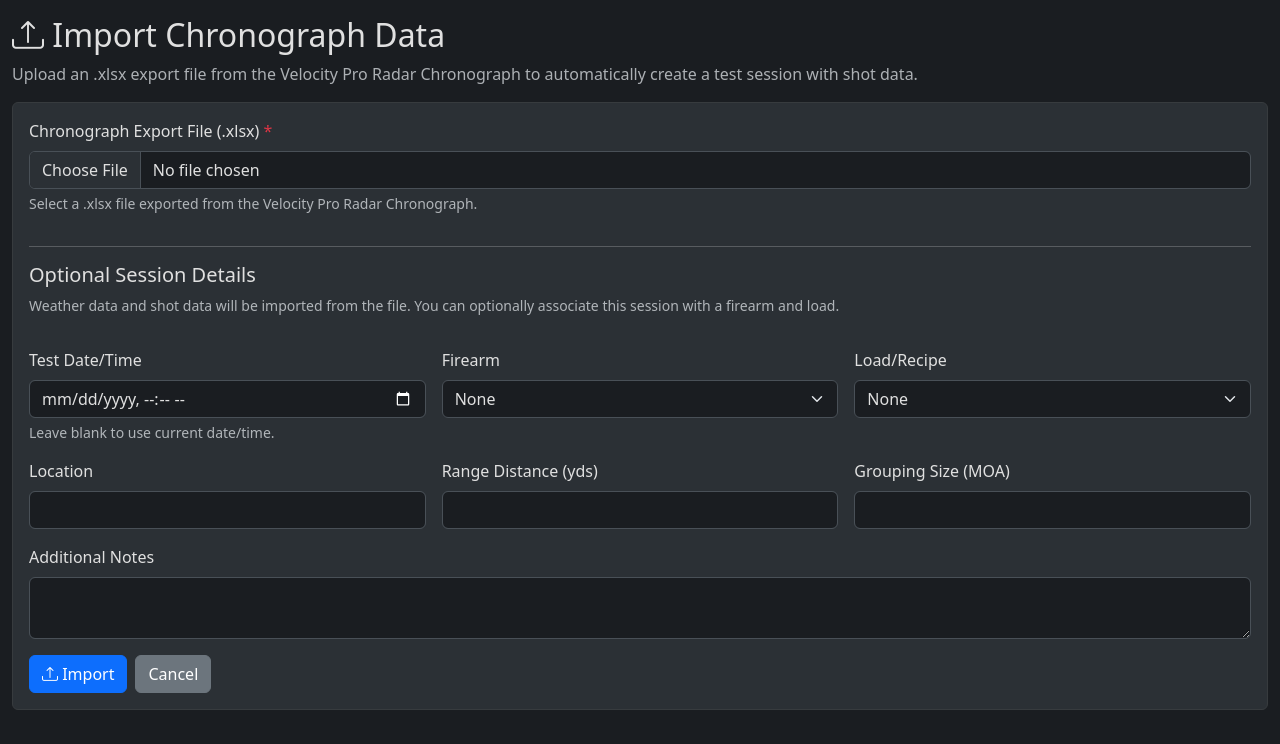
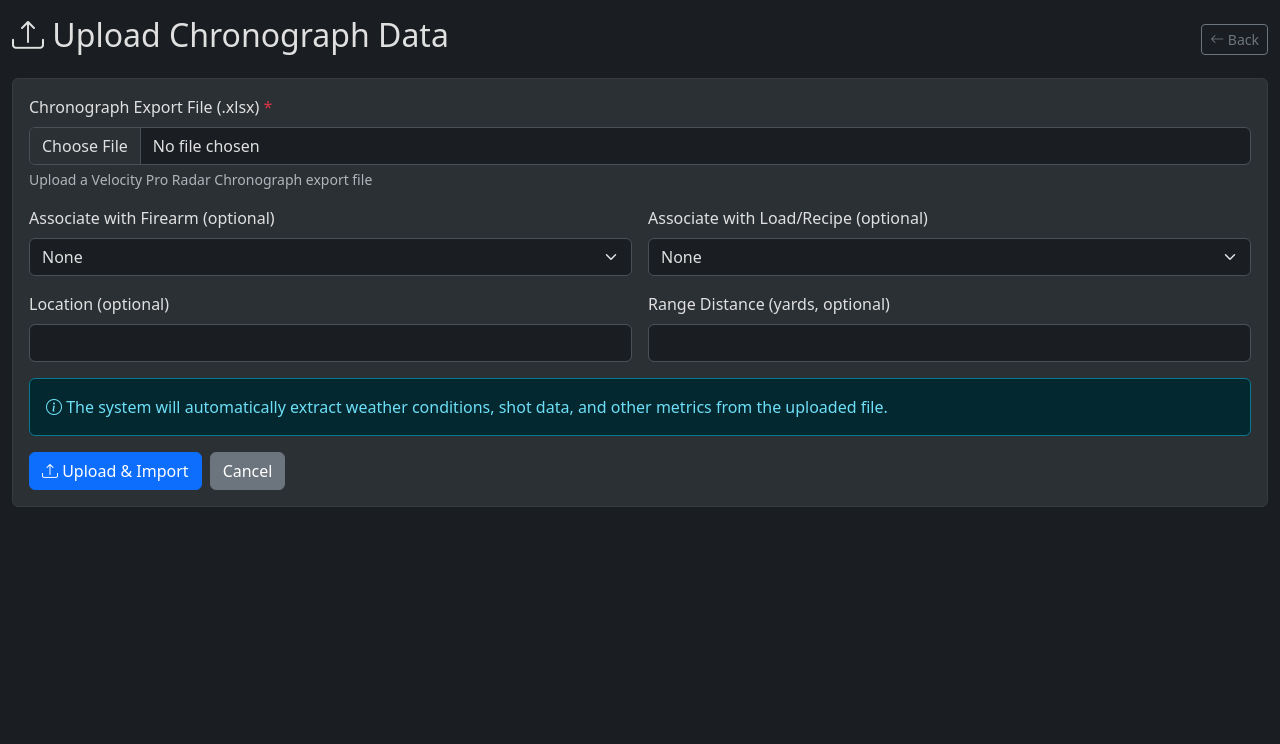
Before and after one commit to clbiggs/reloading, a Flask app: page /upload/ in a window 1280 px wide. Shown: the part 56-800 px from the top of the page. Run offline with Flask 3, Linux system fonts and the light colour scheme; parts of the project's set-up code (start-up, migrations or seed data) failed here and were passed over.

Commit message:
updated recipe/load selection dropdown.

```diff
--- a/src/templates/upload/index.html
+++ b/src/templates/upload/index.html
@@ -1,30 +1,23 @@
 {% extends "base.html" %}
-{% block title %}Import Chronograph Data - Reloading Tracker{% endblock %}
+{% block title %}Upload Chronograph Data - Reloading Tracker{% endblock %}
 {% block content %}
-<h2><i class="bi bi-upload"></i> Import Chronograph Data</h2>
-<p class="text-muted">Upload an .xlsx export file from the Velocity Pro Radar Chronograph to automatically create a test session with shot data.</p>
+<div class="d-flex justify-content-between align-items-center mb-3">
+    <h2><i class="bi bi-upload"></i> Upload Chronograph Data</h2>
+    <a href="{{ url_for('test_sessions.index') }}" class="btn btn-outline-secondary btn-sm"><i class="bi bi-arrow-left"></i> Back</a>
+</div>
 
-<div class="card mt-3">
+<div class="card">
     <div class="card-body">
         <form method="POST" enctype="multipart/form-data">
+            <div class="mb-3">
+                <label for="file" class="form-label">Chronograph Export File (.xlsx) <span class="text-danger">*</span></label>
+                <input type="file" class="form-control" id="file" name="file" accept=".xlsx" required>
+                <div class="form-text">Upload a Velocity Pro Radar Chronograph export file</div>
+            </div>
+
             <div class="row g-3">
-                <div class="col-12">
-                    <label for="file" class="form-label">Chronograph Export File (.xlsx) <span class="text-danger">*</span></label>
-                    <input type="file" class="form-control" id="file" name="file" accept=".xlsx" required>
-                    <div class="form-text">Select a .xlsx file exported from the Velocity Pro Radar Chronograph.</div>
-                </div>
-
-                <div class="col-12"><hr><h5>Optional Session Details</h5>
-                    <p class="text-muted small">Weather data and shot data will be imported from the file. You can optionally associate this session with a firearm and load.</p>
-                </div>
-
-                <div class="col-md-4">
-                    <label for="test_date" class="form-label">Test Date/Time</label>
-                    <input type="datetime-local" class="form-control" id="test_date" name="test_date">
-                    <div class="form-text">Leave blank to use current date/time.</div>
-                </div>
-                <div class="col-md-4">
-                    <label for="firearm_id" class="form-label">Firearm</label>
+                <div class="col-md-6">
+                    <label for="firearm_id" class="form-label">Associate with Firearm (optional)</label>
                     <select class="form-select" id="firearm_id" name="firearm_id">
                         <option value="">None</option>
                         {% for f in firearms %}
@@ -32,13 +25,15 @@
                         {% endfor %}
                     </select>
                 </div>
-                <div class="col-md-4">
-                    <label for="load_id" class="form-label">Load/Recipe</label>
+                <div class="col-md-6">
+                    <label for="load_id" class="form-label">Associate with Load/Recipe (optional)</label>
                     <select class="form-select" id="load_id" name="load_id">
                         <option value="">None</option>
                         {% for l in loads %}
                         <option value="{{ l.id }}" data-caliber-id="{{ l.bullet_lot.bullet.caliber_id if l.bullet_lot and l.bullet_lot.bullet else '' }}">
-                            {% if l.bullet_lot and l.bullet_lot.bullet %}{{ l.bullet_lot.bullet.model }}{% endif %}
+                            {% if l.bullet_lot and l.bullet_lot.bullet %}
+                                {{ l.bullet_lot.bullet.model }}{% if l.bullet_lot.bullet.weight %} {{ "%.2f"|format(l.bullet_lot.bullet.weight) }}gr{% endif %}
+                            {% endif %}
                             {% if l.powder_lot and l.powder_lot.powder %} / {{ l.powder_lot.powder.name }}{% endif %}
                             {% if l.powder_weight %} {{ "%.2f"|format(l.powder_weight) }}gr{% endif %}
                             ({{ l.date_created.strftime('%Y-%m-%d') }})
@@ -46,28 +41,23 @@
                         {% endfor %}
                     </select>
                 </div>
-                <div class="col-md-4">
-                    <label for="location" class="form-label">Location</label>
+                <div class="col-md-6">
+                    <label for="location" class="form-label">Location (optional)</label>
                     <input type="text" class="form-control" id="location" name="location">
                 </div>
-                <div class="col-md-4">
-                    <label for="range_distance" class="form-label">Range Distance (yds)</label>
-                    <input type="number" step="1" class="form-control" id="range_distance" name="range_distance">
-                </div>
-                <div class="col-md-4">
-                    <label for="grouping_size" class="form-label">Grouping Size (MOA)</label>
-                    <input type="number" step="0.0001" class="form-control" id="grouping_size" name="grouping_size">
-                </div>
-                <div class="col-12">
-                    <label for="notes" class="form-label">Additional Notes</label>
-                    <textarea class="form-control" id="notes" name="notes" rows="2"></textarea>
+                <div class="col-md-6">
+                    <label for="range_distance" class="form-label">Range Distance (yards, optional)</label>
+                    <input type="number" step="0.1" class="form-control" id="range_distance" name="range_distance">
                 </div>
             </div>
 
+            <div class="alert alert-info mt-3 mb-0">
+                <i class="bi bi-info-circle"></i>
+                The system will automatically extract weather conditions, shot data, and other metrics from the uploaded file.
+            </div>
+
             <div class="d-flex gap-2 mt-3">
-                <button type="submit" class="btn btn-primary">
-                    <i class="bi bi-upload"></i> Import
-                </button>
+                <button type="submit" class="btn btn-primary"><i class="bi bi-upload"></i> Upload & Import</button>
                 <a href="{{ url_for('test_sessions.index') }}" class="btn btn-secondary">Cancel</a>
             </div>
         </form>
```
Also changed, not shown: src/templates/test_sessions/form.html (+112 -114 lines).
